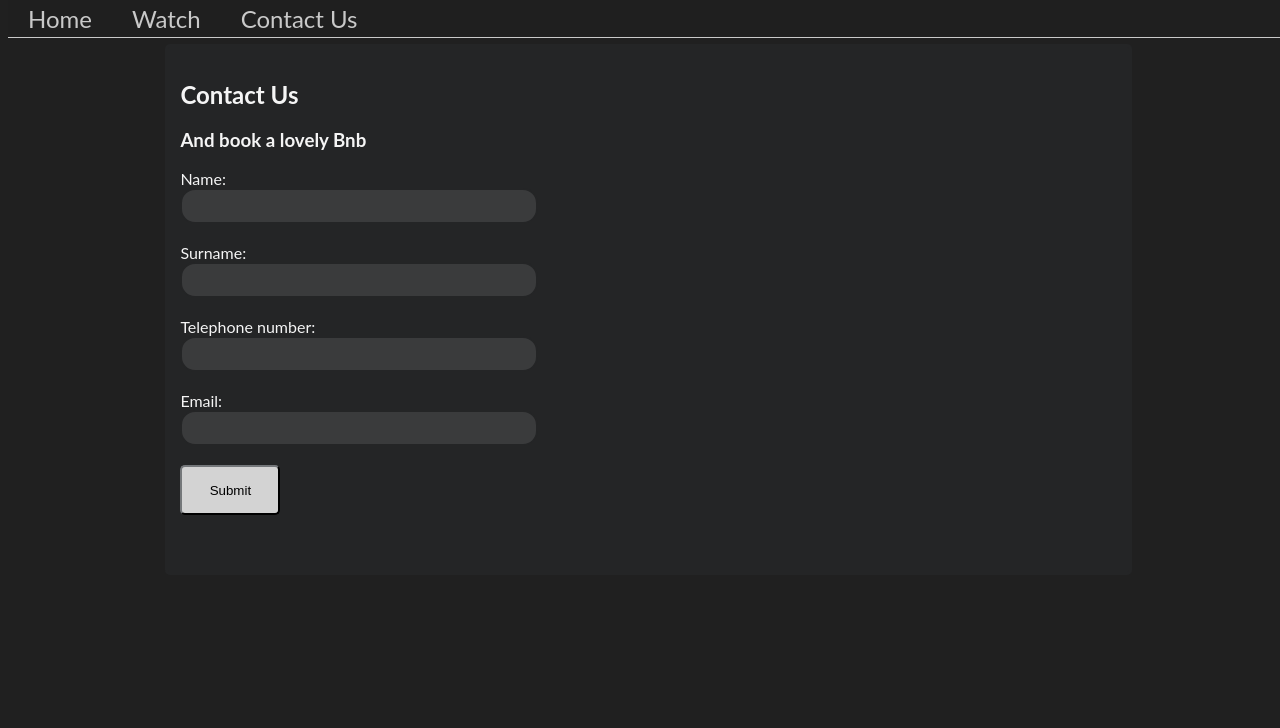
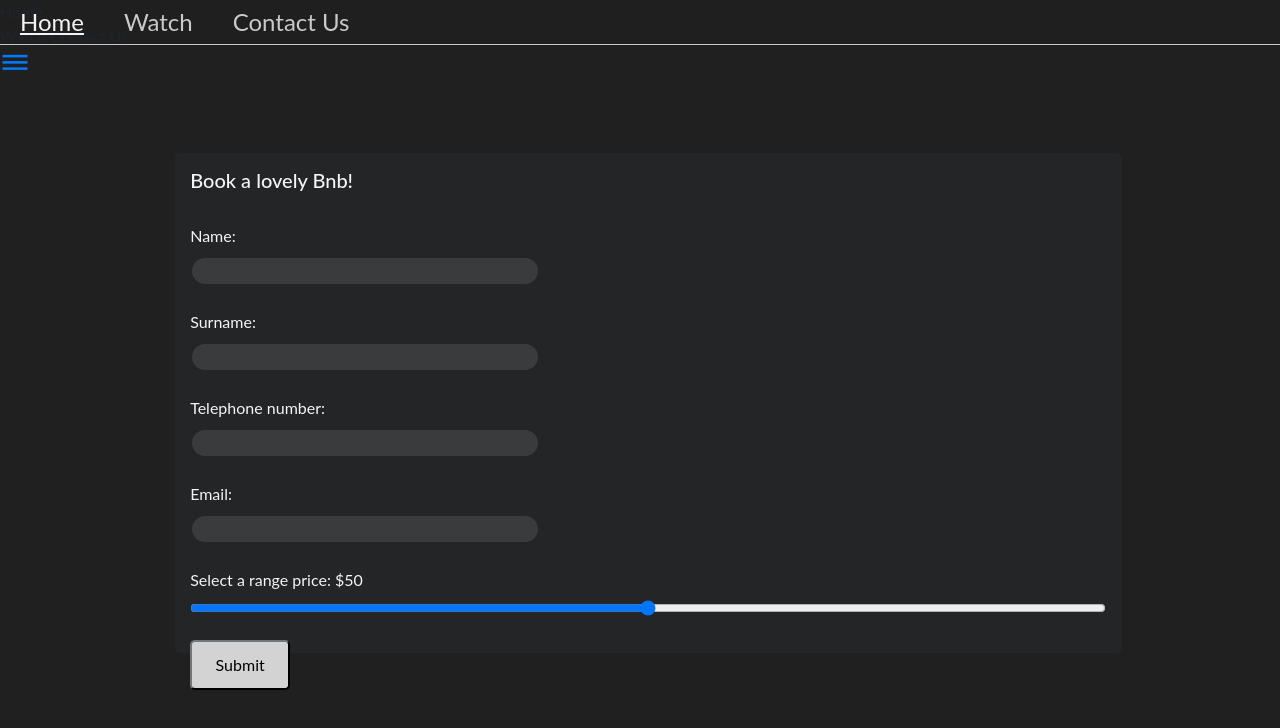
Before and after one commit to LorenzoAlighieri95/ExperisFullStackBlog, a plain HTML site: page contactUs.html in a window 1280 px wide. Drawn offline with nearby package versions, Linux system fonts and the light colour scheme.

Commit message:
4 commit

```diff
--- a/contactUs.html
+++ b/contactUs.html
@@ -1,14 +1,32 @@
 <!DOCTYPE html>
 <html>
 <head>
+<title>Contact Us</title>
+<link rel="stylesheet" href="https://use.fontawesome.com/releases/v5.8.2/css/all.css">
+<link rel="stylesheet" href="https://maxcdn.bootstrapcdn.com/bootstrap/4.0.0/css/bootstrap.min.css" integrity="sha384-Gn5384xqQ1aoWXA+058RXPxPg6fy4IWvTNh0E263XmFcJlSAwiGgFAW/dAiS6JXm" crossorigin="anonymous">
+<link rel="stylesheet" href="https://fonts.googleapis.com/icon?family=Material+Icons">
 <link rel="stylesheet" href="style.css">
-<title>Contact Us</title>
+
+<meta name="viewport" content="width=device-width, initial-scale=1">
 </head>
 <body>
+<div class="mobile-container">
+    <div class="topnav">
+    <a href="index.html">Home</a>
+    <div id="myLinks">
+        <a href="watch.html">Watch</a>
+        <a href="contactUs.html">Contact Us</a>
+    </div>
+    <a href="javascript:void(0);" class="icon" onclick="burgerFunction()">
+        <i class="material-icons" style="font-size:30px;">dehaze</i>
+    </a>
+    </div>
+</div>
 <section class="main">
+  <br>
   <div class="sfondo">
-    <h2>Contact Us</h2>
-    <h3>And book a lovely Bnb</h3>
+    <h5>Book a lovely Bnb!</h5>
+    <br>
     <form action="/action_page.php">
       <label for="fname">Name:</label><br>
       <input type="text" id="fname" name="fname" value=""><br><br>
@@ -18,7 +36,11 @@
       <input type="text" id="number" name="number" value=""><br><br>
       <label for="email">Email:</label><br>
       <input type="text" id="email" name="email" value=""><br><br>
-      <input type="submit" value="Submit">
+      <label for="formControlRange">Select a range price:   $</label><span id="rangeval">50</span>
+      <input type="range" class="form-control-range" id="formControlRange" onInput="$('#rangeval').html($(this).val())" style="margin:auto;"> <br>
+      <input type="submit" id="contactFormSubmitBtn" value="Submit">
+      <br>
+    </form>
   </div>
 
 </section>
@@ -30,6 +52,9 @@
       <li><a href="contactUs.html">Contact Us</a></li>
   </ul>
 </nav>
-</nav>
+<script src="https://code.jquery.com/jquery-3.3.1.slim.min.js" integrity="sha384-q8i/X+965DzO0rT7abK41JStQIAqVgRVzpbzo5smXKp4YfRvH+8abtTE1Pi6jizo" crossorigin="anonymous"></script>
+<script src="https://cdnjs.cloudflare.com/ajax/libs/popper.js/1.14.7/umd/popper.min.js" integrity="sha384-UO2eT0CpHqdSJQ6hJty5KVphtPhzWj9WO1clHTMGa3JDZwrnQq4sF86dIHNDz0W1" crossorigin="anonymous"></script>
+<script src="https://stackpath.bootstrapcdn.com/bootstrap/4.3.1/js/bootstrap.min.js" integrity="sha384-JjSmVgyd0p3pXB1rRibZUAYoIIy6OrQ6VrjIEaFf/nJGzIxFDsf4x0xIM+B07jRM" crossorigin="anonymous"></script>
+
 </body>
 </html>
```
